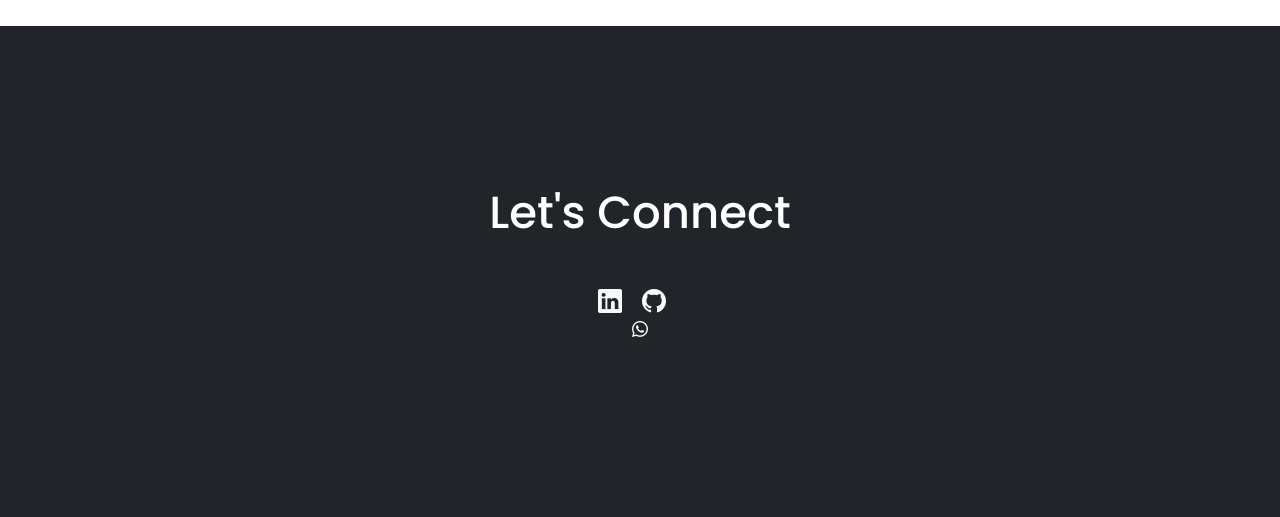
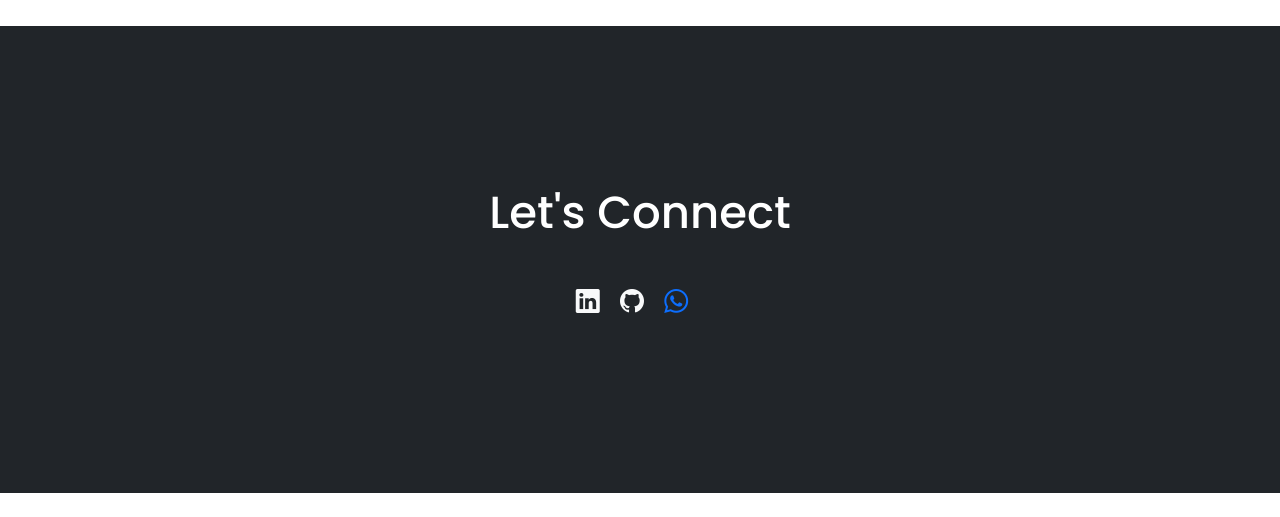
Before and after one commit to sarathk-004/portfolio, a website built with Vite: page index.html in a window 1280 px wide. Shown: the part 3035-3552 px from the top of the page. After the commit the page ends 3528 px from the top, so only its background shows below. Built offline with nearby package versions, Linux system fonts and the light colour scheme; a web font is replaced by a local one.

Commit message:
Update index.html

```diff
--- a/index.html
+++ b/index.html
@@ -202,7 +202,8 @@
               <i class="bi-github"></i>
             </a>
           </li>
-          <li class='https://wa.me/<6303682925>' target='_blank' class='text-light'>
+          <li class='list-inline-item h4 mb-0 me-3' target='_blank' class='text-light'>
+            <a href="https://wa.me/<6303682925>">
               <i class="bi-whatsapp"></i>
             </a>
           </li>
```
